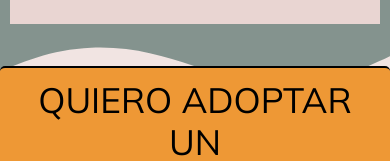
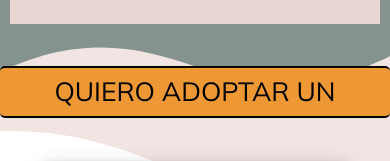
Before and after one commit to lrupallan/proyecto-adopcion, a website: page secciones/adopcion.html in a window 390 px wide. Shown: the part 2644-2805 px from the top of the page. Drawn offline with nearby package versions, Linux system fonts and the light colour scheme; files that its build step writes are made by us from their sources.

Commit message:
Correccion de tamaño h2 en version mobile

```diff
--- a/scss/componentes/_general.scss
+++ b/scss/componentes/_general.scss
@@ -51,7 +51,7 @@ h2 {
     text-align: center;
     font-weight: lighter;
     font-family: 'mulish', sans-serif;
-    font-size: nth($list: $size, $n: 7);
+    font-size: nth($list: $size, $n: 5);
     background-color: map-get($map: $colores, $key: color2);
     border-radius: 5px;
   }
```
Also changed, not shown: 1 other file.
